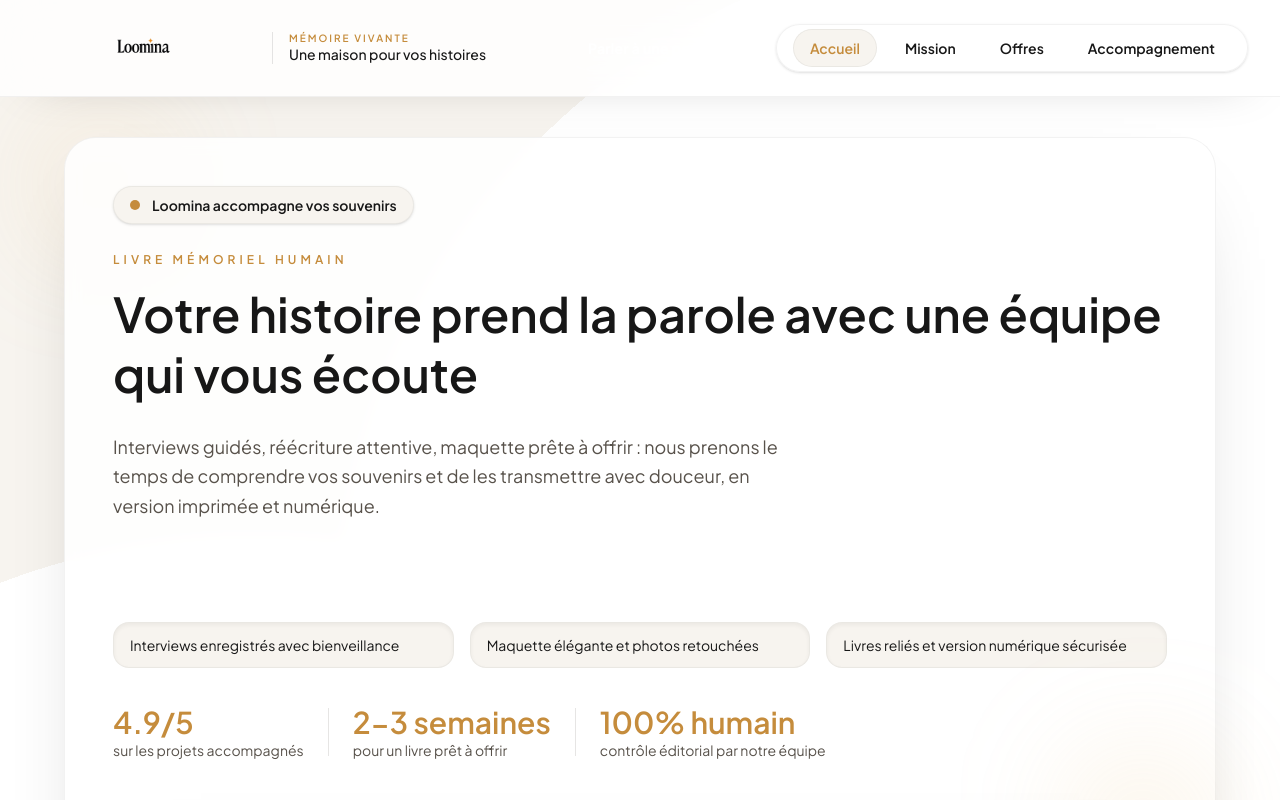
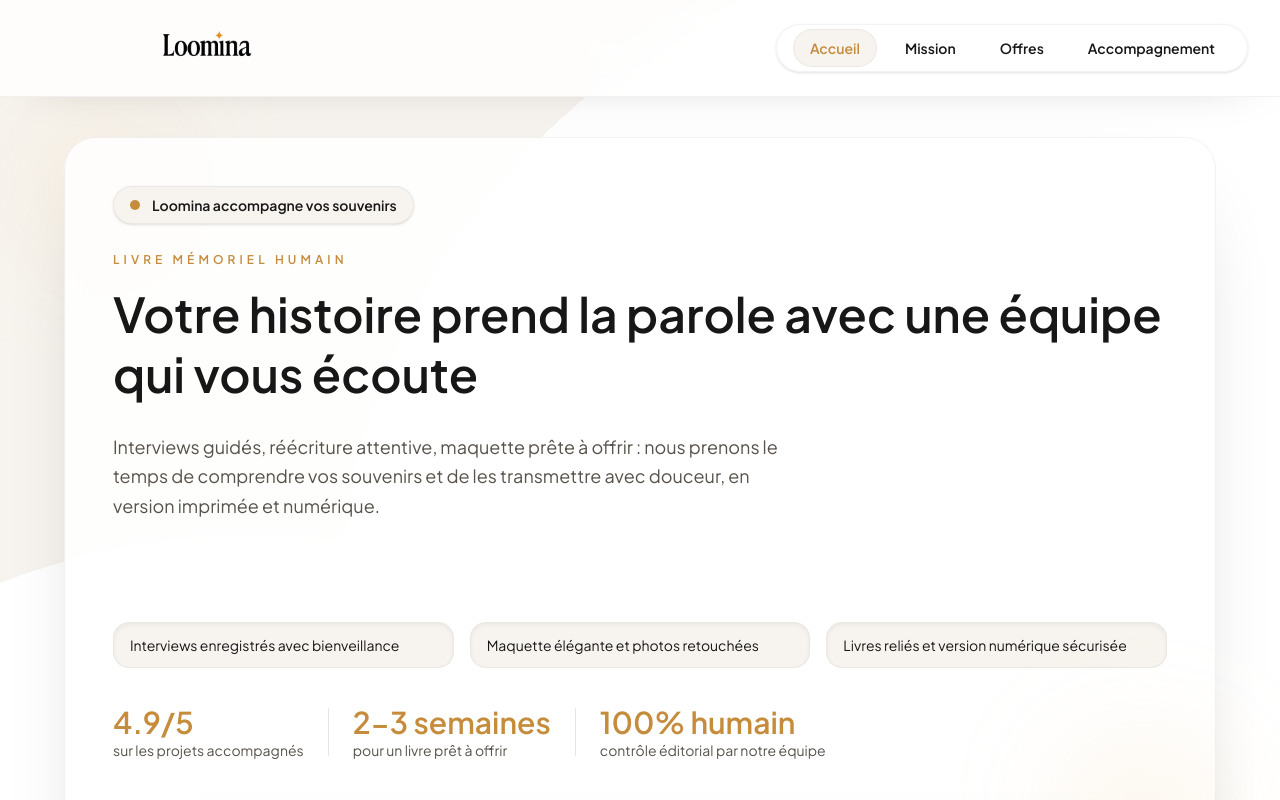
Before and after one commit to solalchetrit/loomina, a Next.js app: page / in a window 1280 px wide. Shown: the top 800 px of the page. Built offline with nearby package versions, Linux system fonts and the light colour scheme.

Commit message:
style: enlarge header logo and remove tagline

```diff
--- a/components/Header.tsx
+++ b/components/Header.tsx
@@ -22,12 +22,8 @@ export default function Header() {
           href="/"
           className="flex items-center gap-4 rounded-full px-4 py-2 transition hover:-translate-y-[1px] hover:shadow-[0_18px_50px_-40px_rgba(0,0,0,0.55)]"
         >
-          <div className="relative h-12 w-40 md:h-14 md:w-48">
-            <Image src="/header-logo-new.png" alt="Logo Loomina" fill className="object-contain" priority sizes="(max-width: 768px) 160px, 192px" />
-          </div>
-          <div className="hidden md:block leading-tight pl-4 border-l border-black/10 ml-4">
-            <p className="text-[10px] uppercase tracking-[0.2em] text-[var(--loomina-amber-strong)] font-semibold">Mémoire vivante</p>
-            <p className="text-sm font-medium text-[var(--loomina-ink)]">Une maison pour vos histoires</p>
+          <div className="relative h-16 w-52 md:h-24 md:w-80">
+            <Image src="/header-logo-new.png" alt="Logo Loomina" fill className="object-contain" priority sizes="(max-width: 768px) 208px, 320px" />
           </div>
         </Link>
 
@@ -49,8 +45,8 @@ export default function Header() {
                   key={item.href}
                   href={item.href}
                   className={`rounded-full px-3 py-2 transition hover:bg-[var(--loomina-cloud)] md:px-4 ${isActive
-                      ? "bg-[var(--loomina-cloud)] text-[var(--loomina-amber-strong)] border border-black/5"
-                      : "text-[var(--loomina-ink)]"
+                    ? "bg-[var(--loomina-cloud)] text-[var(--loomina-amber-strong)] border border-black/5"
+                    : "text-[var(--loomina-ink)]"
                     }`}
                 >
                   {item.label}
```
